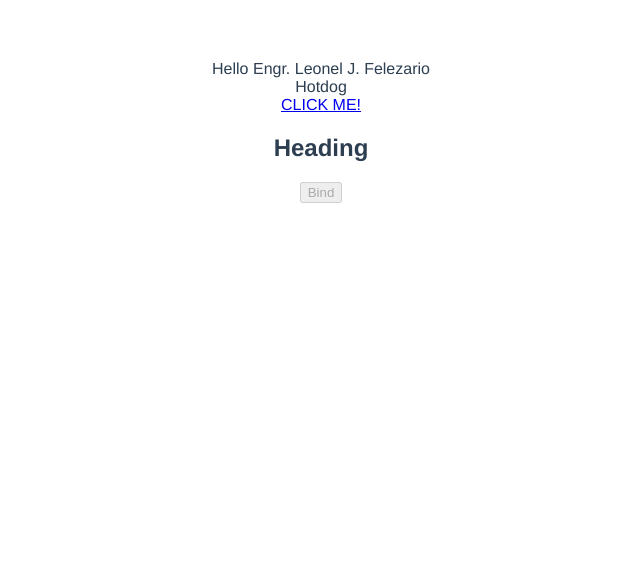
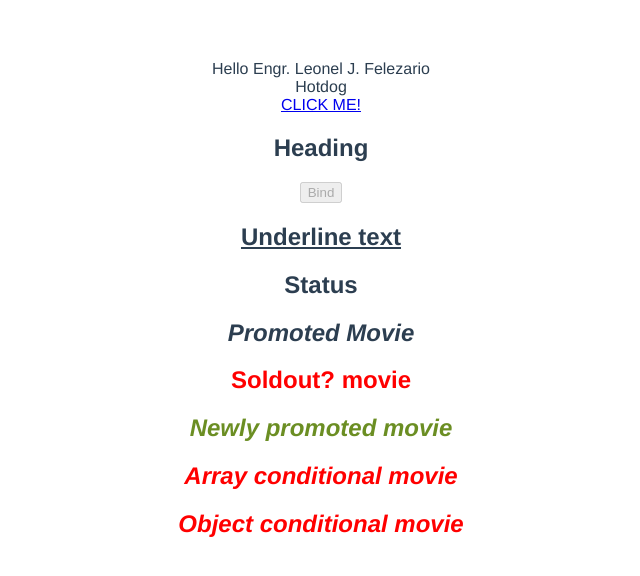
Before and after one commit to Daemusin12/vue-js, a Vue app in the folder hello-world/: page / in a window 1280 px wide. Shown: the top 576 px of the page, without its empty margins (319-959 px from the left). Built offline with nearby package versions, Linux system fonts and the light colour scheme.

Commit message:
binding classes

```diff
--- a/hello-world/src/App.vue
+++ b/hello-world/src/App.vue
@@ -4,6 +4,17 @@
   <div v-html="hack"></div>
   <h2 v-bind:id="headingId">Heading</h2>
   <button v-bind:disabled="isDisabled">Bind</button>
+  <h2 class="underline">Underline text</h2>
+  <h2 class="uderline" v-bind:class="status">Status</h2>
+  <h2 v-bind:class="isPromoted && 'promoted'">Promoted Movie</h2>
+  <h2 v-bind:class="isSoldout ? 'sold-out' : 'new'">Soldout? movie</h2>
+  <h2 v-bind:class="['new', 'promoted']">Newly promoted movie</h2>
+  <h2 v-bind:class="[isPromoted && 'promoted', isSoldout ? 'sold-out' : 'new']">Array conditional movie</h2>
+  <h2 v-bind:class="{
+    promoted: isPromoted,
+    new: !isSoldout,
+    'sold-out': isSoldout
+  }">Object conditional movie</h2>
 </template>
 
 <script>
@@ -16,7 +27,10 @@
       channel: "Hotdog",
       hack: `<a href="#" onclick="alert('All your base are belong to us!')">CLICK ME!<a/>`,
       headingId: 'heading',
-      isDisabled: true
+      isDisabled: true,
+      status:'danger',
+      isPromoted: true,
+      isSoldout: true,
     };
   },
 };
@@ -31,4 +45,20 @@
   color: #2c3e50;
   margin-top: 60px;
 }
+
+.underline {
+  text-decoration: underline;
+}
+
+.promoted {
+  font-style: italic;
+}
+
+.new {
+  color: olivedrab;
+}
+
+.sold-out {
+  color: red;
+}
 </style>
```
